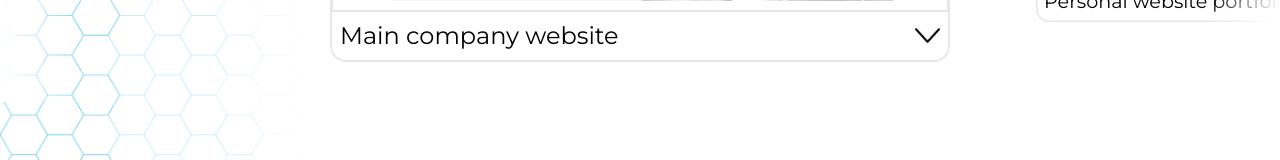
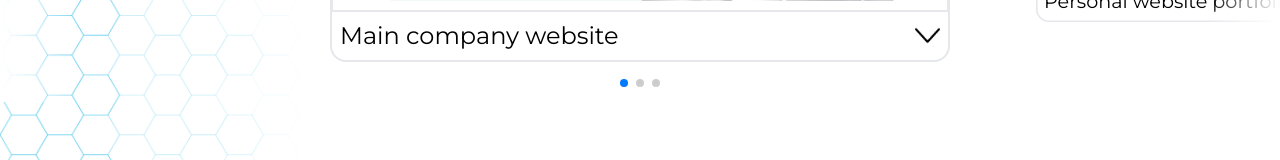
Before and after one commit to TRP-web/prontodev, a Next.js app in the folder nextJs/: page / in a window 1280 px wide. Shown: the part 2106-2266 px from the top of the page. Built offline with nearby package versions, Linux system fonts and the light colour scheme.

Commit message:
navigation bullets fot the slider

```diff
--- a/nextJs/src/components/ProjectsSlider.tsx
+++ b/nextJs/src/components/ProjectsSlider.tsx
@@ -1,10 +1,11 @@
 'use client'
 
 import { Children, type ReactNode } from "react"
-import { A11y, Keyboard } from "swiper/modules"
+import { A11y, Keyboard, Pagination } from "swiper/modules"
 import { Swiper, SwiperSlide } from "swiper/react"
 
 import "swiper/css"
+import "swiper/css/pagination"
 
 interface ProjectsSliderProps {
    children: ReactNode
@@ -18,12 +19,13 @@ const ProjectsSlider = ({ children }: ProjectsSliderProps) => {
 
       // when slider is active then start to play images. indicators  like how many images or time remaining to show the next image.
       <Swiper
-         modules={[A11y, Keyboard]}
+         modules={[A11y, Keyboard, Pagination]}
          aria-label="Our projects"
          centeredSlides
          grabCursor
          keyboard={{ enabled: true }}
          // loop={projects.length > 2}
+         pagination={{ clickable: true }}
          slidesPerView="auto"
          spaceBetween={16}
          className="w-full max-w-[1300px] !py-10 slider-box-shadow"
```
